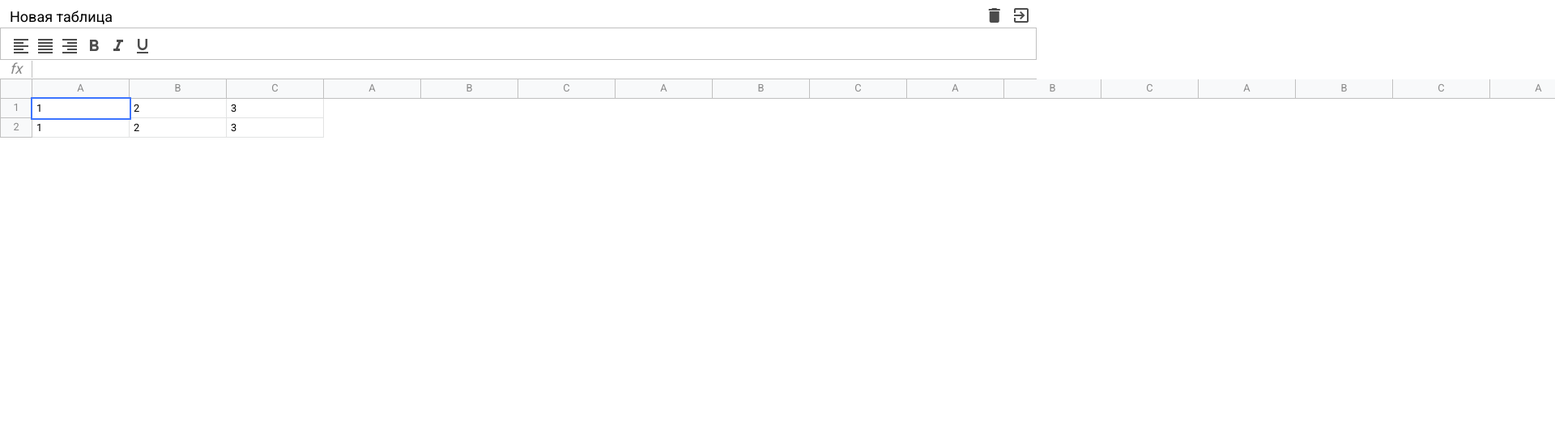
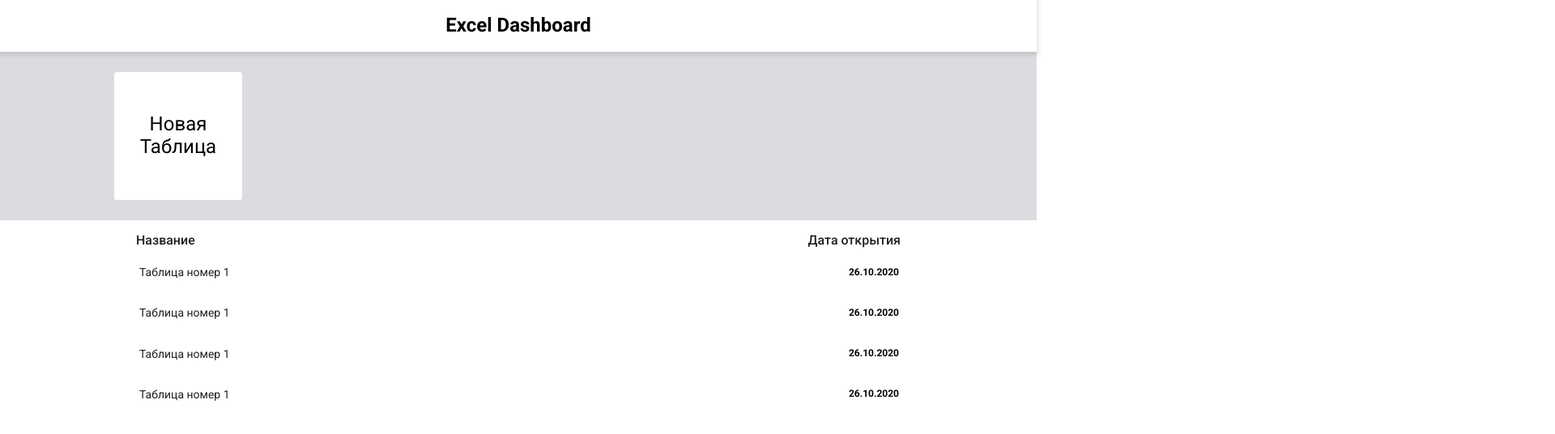
Before and after one commit to darkhanakh/pure-excel, a website built with webpack: page src/index.html in a window 1280 px wide. Shown: the top 536 px of the page at 81% size, 1920 px wide, since content can reach past the window. Built offline with nearby package versions, Linux system fonts and the light colour scheme.

Commit message:
feat: added dashboard page

```diff
--- a/src/index.html
+++ b/src/index.html
@@ -16,94 +16,45 @@
     <link href="https://fonts.googleapis.com/icon?family=Material+Icons" rel="stylesheet" />
   </head>
   <body>
-    <div id="app" class="container">
-      <div class="excel">
-        <div class="excel__header">
-          <input type="text" class="excel__header-input" value="Новая таблица" />
+    <div id="app">
+      <div class="dashboard">
+        <header class="dashboard__header">
+          <h1 class="dashboard__header-title">Excel Dashboard</h1>
+        </header>
 
-          <div class="excel__header-buttons">
-            <div class="excel__header-button button">
-              <span class="material-icons"> delete </span>
-            </div>
-
-            <div class="excel__header-button button">
-              <span class="material-icons"> exit_to_app </span>
-            </div>
+        <div class="dashboard__new">
+          <div class="dashboard__wrapper">
+            <a href="#" class="dashboard__create">
+              Новая <br />
+              Таблица
+            </a>
           </div>
         </div>
 
-        <div class="excel__toolbar">
-          <div class="excel__toolbar-button button">
-            <span class="material-icons"> format_align_left </span>
-          </div>
-          <div class="excel__toolbar-button button">
-            <span class="material-icons"> format_align_justify </span>
-          </div>
-          <div class="excel__toolbar-button button">
-            <span class="material-icons"> format_align_right </span>
-          </div>
-          <div class="excel__toolbar-button button">
-            <span class="material-icons"> format_bold </span>
-          </div>
-          <div class="excel__toolbar-button button">
-            <span class="material-icons"> format_italic</span>
-          </div>
-          <div class="excel__toolbar-button button">
-            <span class="material-icons"> format_underlined </span>
-          </div>
-        </div>
-
-        <div class="excel__formula">
-          <div class="excel__formula-icon">fx</div>
-          <div class="excel__formula-input" contenteditable spellcheck="false"></div>
-        </div>
-
-        <div class="excel__table">
-          <div class="excel__table-row row">
-            <div class="row__info"></div>
-
-            <div class="row__data">
-              <div class="column">A</div>
-              <div class="column">B</div>
-              <div class="column">C</div>
-              <div class="column">A</div>
-              <div class="column">B</div>
-              <div class="column">C</div>
-              <div class="column">A</div>
-              <div class="column">B</div>
-              <div class="column">C</div>
-              <div class="column">A</div>
-              <div class="column">B</div>
-              <div class="column">C</div>
-              <div class="column">A</div>
-              <div class="column">B</div>
-              <div class="column">C</div>
-              <div class="column">A</div>
-              <div class="column">B</div>
-              <div class="column">C</div>
-              <div class="column">A</div>
-            </div>
+        <div class="dashboard__list dashboard__wrapper">
+          <div class="dashboard__list-header">
+            <span>Название</span>
+            <span>Дата открытия</span>
           </div>
 
-          <div class="row">
-            <div class="row__info">1</div>
-
-            <div class="row__data">
-              <div class="cell selected" contenteditable>1</div>
-              <div class="cell" contenteditable>2</div>
-              <div class="cell" contenteditable>3</div>
-            </div>
-          </div>
-
-          <div class="row">
-            <div class="row__info">2</div>
-
-            <div class="row__data">
-              <div class="cell">1</div>
-              <div class="cell">2</div>
-              <div class="cell">3</div>
-            </div>
-          </div>
+          <ul class="dashboard__list-ul">
+            <li class="dashboard__record">
+              <a href="#">Таблица номер 1</a>
+              <strong>26.10.2020</strong>
+            </li>
+            <li class="dashboard__record">
+              <a href="#">Таблица номер 1</a>
+              <strong>26.10.2020</strong>
+            </li>
+            <li class="dashboard__record">
+              <a href="#">Таблица номер 1</a>
+              <strong>26.10.2020</strong>
+            </li>
+            <li class="dashboard__record">
+              <a href="#">Таблица номер 1</a>
+              <strong>26.10.2020</strong>
+            </li>
+          </ul>
         </div>
       </div>
     </div>
--- a/src/scss/_mixins.scss
+++ b/src/scss/_mixins.scss
@@ -21,3 +21,9 @@
     cursor: pointer;
   }
 }
+
+@mixin clearList() {
+  list-style: none;
+  margin: 0;
+  padding: 0;
+}
--- a/src/scss/_variables.scss
+++ b/src/scss/_variables.scss
@@ -4,4 +4,5 @@ $formula-height: 24px;
 $info-cell-width: 40px;
 $row-height: 24px;
 $cell-width: 120px;
+$dashboard-header-height: 64px;
 $border-color: #c0c0c0;
--- a/src/scss/style.scss
+++ b/src/scss/style.scss
@@ -9,3 +9,4 @@
 @import './templates/header';
 @import './templates/table';
 @import './templates/toolbar';
+@import './templates/dashboard';
--- /dev/null
+++ b/src/scss/templates/_dashboard.scss
@@ -0,0 +1,92 @@
+$db-gray: #dadce0;
+$db-primary: #202124;
+
+.dashboard {
+  &__header {
+    position: fixed;
+    left: 0;
+    right: 0;
+    top: 0;
+    height: $dashboard-header-height;
+    display: flex;
+    align-items: center;
+    justify-content: center;
+    background: #fff;
+    box-shadow: 0 2px 5px 2px rgba(60, 64, 67, 0.15);
+    z-index: 99;
+  }
+
+  &__new {
+    margin-top: $dashboard-header-height;
+    padding: 1.5rem;
+    background: $db-gray;
+  }
+
+  &__wrapper {
+    max-width: 1000px;
+    margin: 0 auto;
+  }
+
+  &__create {
+    width: 160px;
+    height: 160px;
+    background: #fff;
+    border-radius: 4px;
+    border: 1px solid $db-gray;
+    display: flex;
+    justify-content: center;
+    align-items: center;
+    font-size: 1.5rem;
+    text-decoration: none;
+    color: #000000;
+    text-align: center;
+    transition: all 0.2s ease-in;
+
+    &:hover {
+      cursor: pointer;
+      color: green;
+      border-color: green;
+    }
+  }
+
+  &__list {
+    padding: 1rem;
+
+    &-header {
+      display: flex;
+      justify-content: space-between;
+      color: $db-primary;
+      font-weight: 500;
+      font-size: 16px;
+      margin-bottom: 10px;
+      padding: 0 12px;
+    }
+
+    &-ul {
+      @include clearList();
+    }
+  }
+
+  &__record {
+    display: flex;
+    justify-content: space-between;
+    align-items: center;
+    padding: 12px 14px 12px 16px;
+    margin-bottom: 10px;
+
+    &:hover {
+      background: #e6f4ea;
+      border-radius: 25px;
+    }
+
+    a {
+      text-decoration: none;
+      cursor: pointer;
+      color: $db-primary;
+      font-size: 14px;
+      &:hover {
+        text-decoration: underline;
+      }
+    }
+  }
+}
```
Also changed, not shown: src/pages/excel.html (added, +111 -0 lines).
